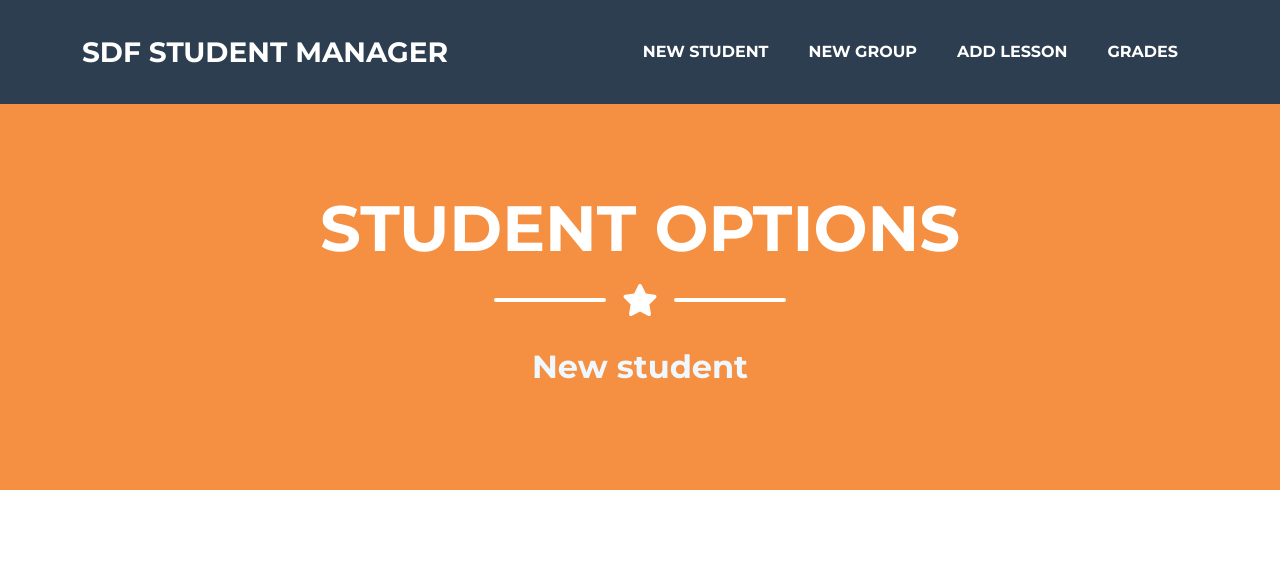
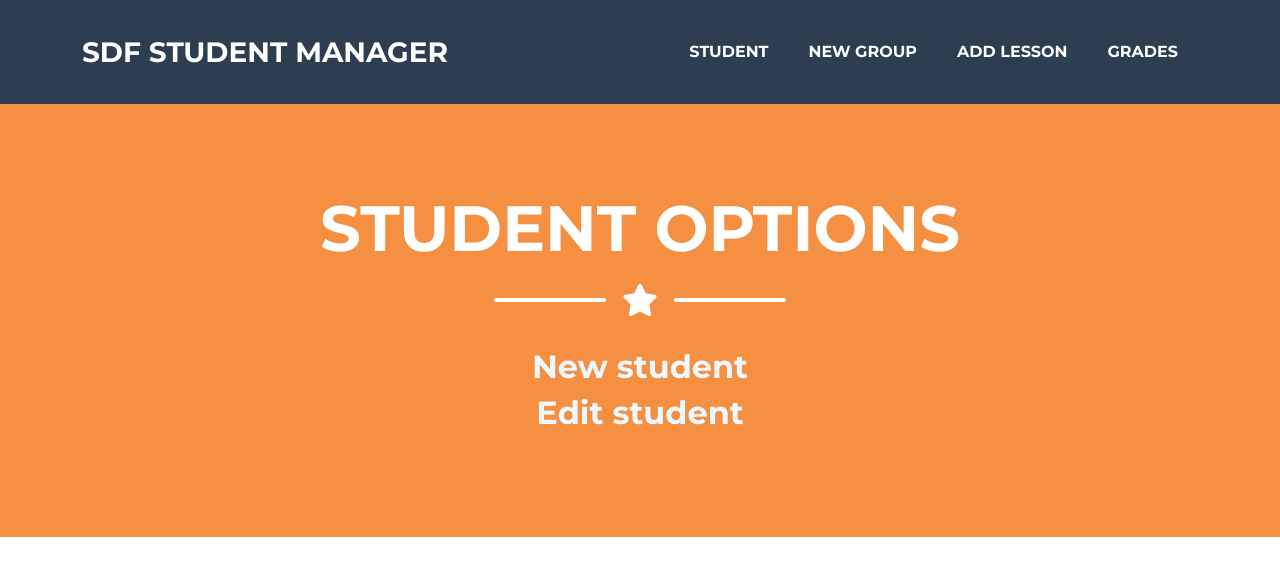
Before and after one commit to JVitorCarv/sdf-student-manager, a Django app: page /student/ in a window 1280 px wide. Shown: the top 576 px of the page. Run offline with Django 4.2, Linux system fonts and the light colour scheme; some libraries are stand-ins or nearby versions.

Commit message:
Add student menu

```diff
--- a/student_presence/presence_count/templates/student_links.html
+++ b/student_presence/presence_count/templates/menus/student_menu.html
@@ -1,6 +1,6 @@
 {% extends 'base.html' %}
 {% block title %}
-    <title>Presence Count</title>
+    <title>Student</title>
 {% endblock %}
 
 {% block body %}
@@ -17,6 +17,7 @@
             </div>
             <!-- Masthead Subheading-->
             <h2><a style='color:aliceblue; text-decoration: none;' href="{% url 'presence_count:register_student' %}">New student</a></h2>
+            <h2><a style='color:aliceblue; text-decoration: none;' href="{% url 'presence_count:select_student' %}">Edit student</a></h2>
         </div>
         {% include 'snippets/scripts.html' %}
     </header>
--- a/student_presence/presence_count/templates/snippets/navbar.html
+++ b/student_presence/presence_count/templates/snippets/navbar.html
@@ -9,7 +9,7 @@
         </button>
         <div class="collapse navbar-collapse" id="navbarResponsive">
             <ul class="navbar-nav ms-auto">
-                <li class="nav-item mx-0 mx-lg-1"><a class="nav-link py-3 px-0 px-lg-3 rounded" href="{% url 'presence_count:register_student' %}">New student</a></li>
+                <li class="nav-item mx-0 mx-lg-1"><a class="nav-link py-3 px-0 px-lg-3 rounded" href="{% url 'presence_count:student' %}">Student</a></li>
                 <li class="nav-item mx-0 mx-lg-1"><a class="nav-link py-3 px-0 px-lg-3 rounded" href="{% url 'presence_count:register_group' %}">New group</a></li>
                 <li class="nav-item mx-0 mx-lg-1"><a class="nav-link py-3 px-0 px-lg-3 rounded" href="{% url 'presence_count:lesson' %}">Add lesson</a></li>
                 <li class="nav-item mx-0 mx-lg-1"><a class="nav-link py-3 px-0 px-lg-3 rounded" href="{% url 'presence_count:grades_manager' %}">Grades</a></li>
--- a/student_presence/presence_count/templates/snippets/register.html
+++ b/student_presence/presence_count/templates/snippets/register.html
@@ -13,7 +13,7 @@
 		{% endblock %}
 			{% csrf_token %}
             {{form.as_p}}
-			<button class="btn btn-secondary" type="submit">Add</button>
+			<button class="btn btn-secondary" type="submit">Send</button>
 		</form>
 	</div>
 </header>
--- a/student_presence/presence_count/urls.py
+++ b/student_presence/presence_count/urls.py
@@ -11,5 +11,7 @@ urlpatterns = [
     path('newgroup/', views.register_group, name='register_group'),
     path('student/', views.student, name='student'),
     path('student/<int:student_id>', views.view_student, name='view_student'),
-    path('group/<int:group_id>', views.view_group, name='view_group')
+    path('student/edit/<int:student_id>', views.edit_student, name='edit_student'),
+    path('student/select/', views.select_student, name='select_student'),
+    path('group/<int:group_id>', views.view_group, name='view_group'),
 ]
--- a/student_presence/presence_count/views.py
+++ b/student_presence/presence_count/views.py
@@ -23,7 +23,7 @@ def register(request):
             print('Error while saving student')
         return redirect('presence_count:register_student')
     context = {'form': form}
-    return render(request, 'register_student.html', context)
+    return render(request, 'student/register_student.html', context)
 
 
 
@@ -85,20 +85,40 @@ def grades_manager(request):
             student_list[i].save()
 
         return redirect('presence_count:grades_manager')
-    return render(request, 'update_grades.html', {'student_list': student_list})
+    return render(request, 'student/update_grades.html', {'student_list': student_list})
 
 
 def student(request):
-    return render(request, 'student_links.html')
+    return render(request, 'menus/student_menu.html')
 
 
 def view_student(request, student_id):
     student = Student.objects.get(pk=student_id)
     context = {'student': student}
-    return render(request, 'student.html', context)
+    return render(request, 'student/student.html', context)
+
+
+def edit_student(request, student_id):
+    student = Student.objects.get(pk=student_id)
+    form = RegisterStudentForm(instance=student)
+    context = {'form': form}
+    if request.method == 'POST':
+        form = RegisterStudentForm(request.POST, instance=student)
+        if form.is_valid():
+            form.save()
+        else:
+            print('Error while updating student')
+        return redirect('/')
+    return render(request, 'student/edit_student.html', context)
+
+
+def select_student(request):
+    students = Student.objects.all().order_by('group_id')
+    return render(request, 'student/select_student.html', {'students': students})
 
 
 def view_group(request, group_id):
     group = Group.objects.get(pk=group_id)
-    context = {'group': group}
+    members = Student.objects.filter(group_id=group_id)
+    context = {'group': group, 'members': members}
     return render(request, 'group.html', context)
```
Also changed, not shown: student_presence/presence_count/templates/group.html (+8 -0 lines), student_presence/presence_count/templates/student/edit_student.html (added, +10 -0 lines), student_presence/presence_count/templates/student/select_student.html (added, +35 -0 lines), student_presence/db.sqlite3, student_presence/presence_count/templates/student/register_student.html (renamed from student_presence/presence_count/templates/register_student.html), student_presence/presence_count/templates/student/student.html (renamed from student_presence/presence_count/templates/student.html), student_presence/presence_count/templates/student/update_grades.html (renamed from student_presence/presence_count/templates/update_grades.html).
